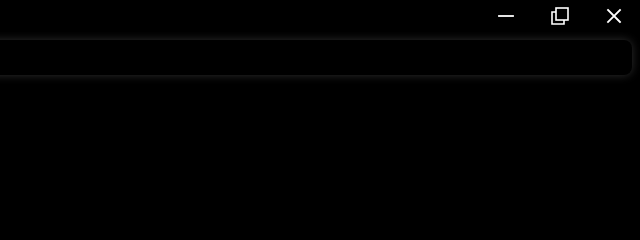
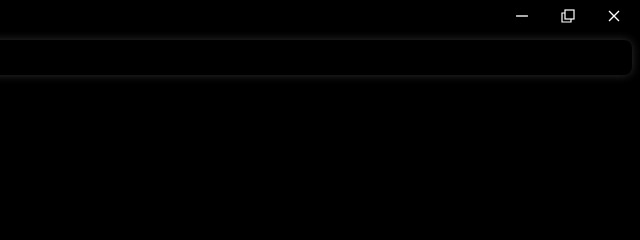
Before and after one commit to BaskalM0ment/NoTrace-Browser, an Electron app: page index.html in a window 1200 px wide. Shown: the top 240 px of the page, 560-1200 px from the left. Drawn offline with Linux system fonts and the light colour scheme.

Commit message:
Make window control icons smaller and closer together

```diff
--- a/index.html
+++ b/index.html
@@ -34,7 +34,7 @@ body {
   display: flex;
   flex-direction: row;
   align-items: center;
-  gap: 18px;
+  gap: 10px;
   -webkit-app-region: no-drag;
 }
 
@@ -66,8 +66,8 @@ body {
 
 .window-control svg {
   display: block;
-  width: 24px;
-  height: 24px;
+  width: 18px;
+  height: 18px;
   overflow: visible;
 }
 
```
